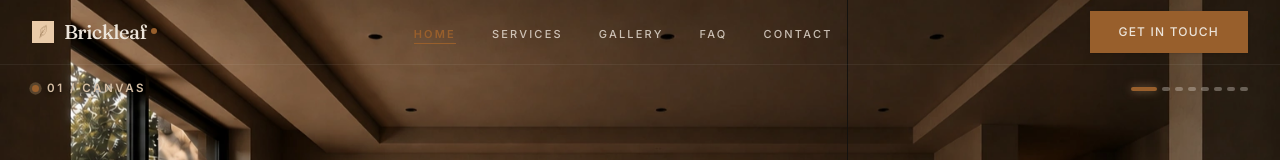
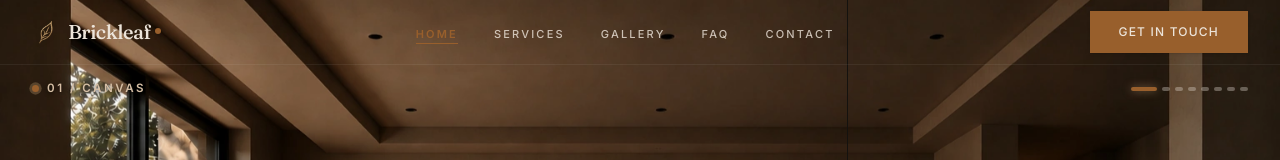
Before and after one commit to ritesh-prajan/Brickleaf, a React (Vite) app: page / in a window 1280 px wide. Shown: the top 160 px of the page. Built offline with nearby package versions, Linux system fonts and the light colour scheme.

Commit message:
feat: replace top bar logo with brushed-gold leaf logo (transparent PNG)

```diff
--- a/src/components/layout/Navbar.jsx
+++ b/src/components/layout/Navbar.jsx
@@ -67,20 +67,19 @@ export default function Navbar() {
         className="max-w-7xl mx-auto px-4 sm:px-6 lg:px-8 h-16 flex items-center justify-between gap-4"
         aria-label="Main navigation"
       >
-        {/* ── Brand Logo — uses actual favicon for precision ── */}
+        {/* ── Brand Logo — brushed-gold leaf mark ── */}
         <NavLink
           to="/"
           aria-label="Brickleaf Studio — Home"
           className="flex items-center gap-2.5 group flex-shrink-0 py-1"
         >
           <img
-            src="/favicon.png"
+            src="/logo.png"
             alt=""
             aria-hidden="true"
-            width="22"
-            height="22"
-            className="w-[22px] h-[22px] object-contain flex-shrink-0 transition-transform duration-300 group-hover:scale-105"
-            style={{ imageRendering: 'crisp-edges' }}
+            width="26"
+            height="30"
+            className="w-[26px] h-[30px] object-contain flex-shrink-0 transition-transform duration-300 group-hover:scale-105 drop-shadow-sm"
           />
 
           <span className="nav-brand-text font-display text-lg sm:text-xl font-medium text-ink tracking-tight transition-colors duration-500 flex items-center">
```
Also changed, not shown: public/logo.png (added).
